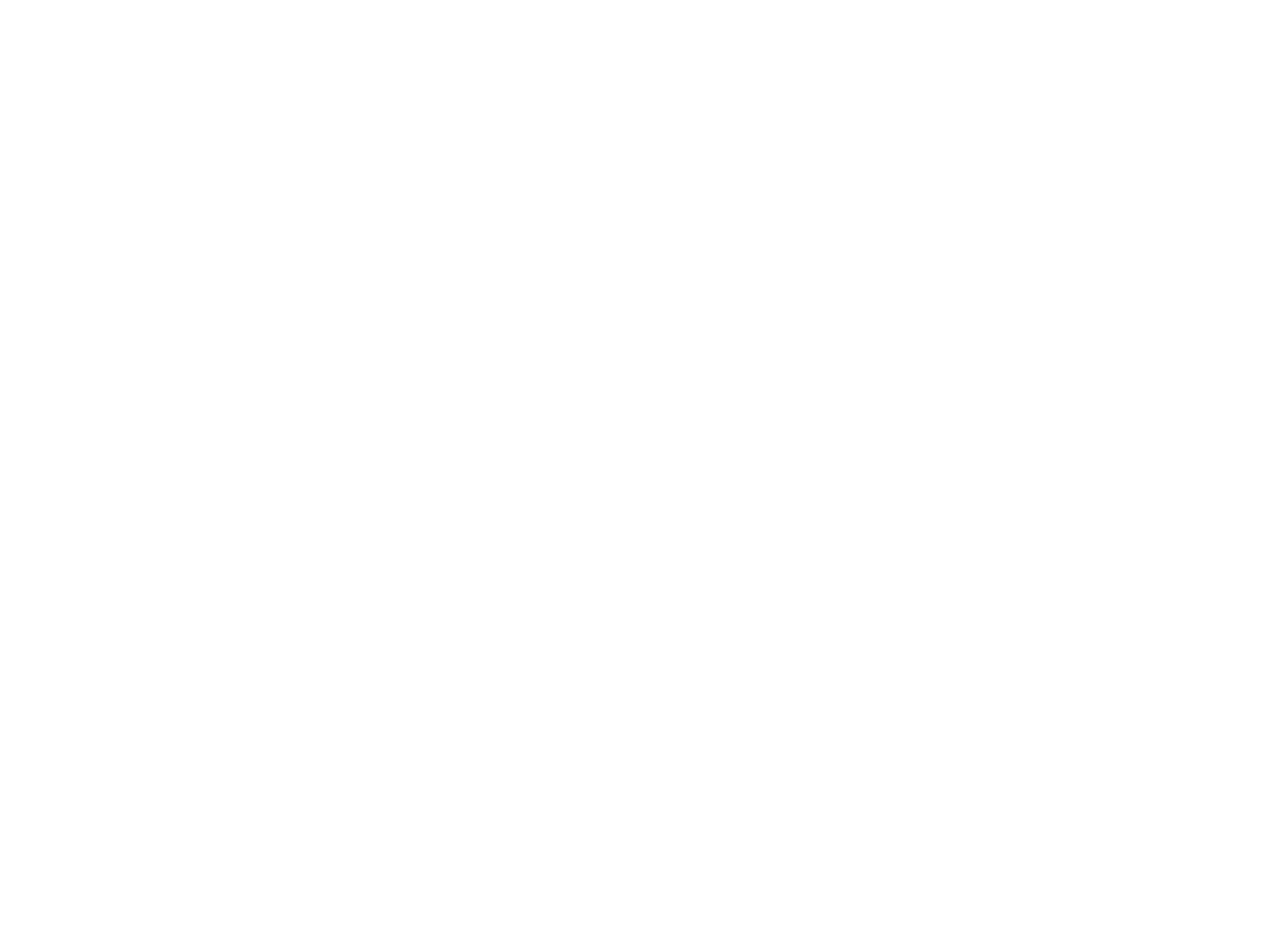
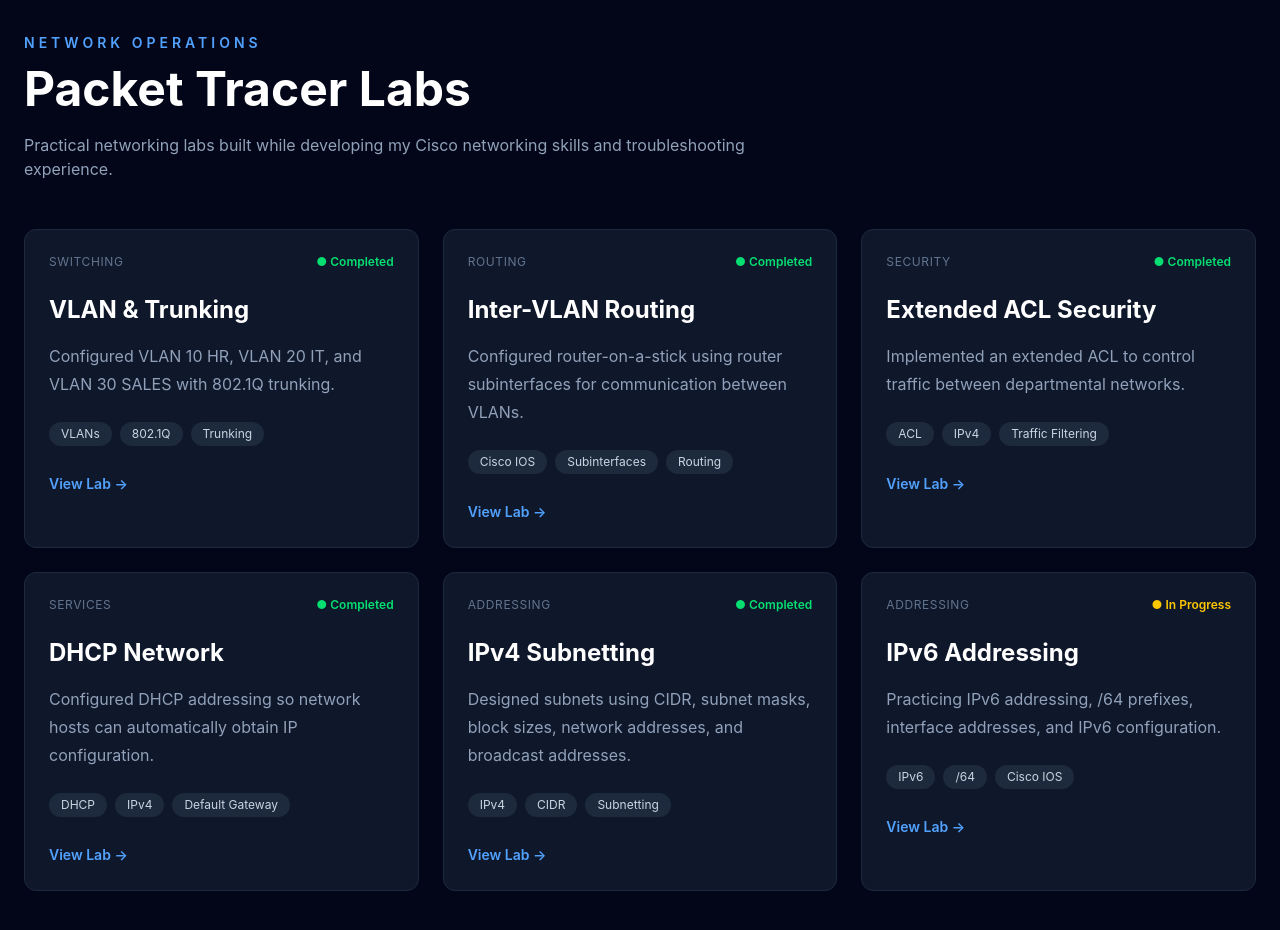
Before and after one commit to konkeokuhle/Networking_portfolio, a React (Vite) app: page / in a window 1280 px wide. Shown: the part 1780-2710 px from the top of the page. Before the commit the page ends 1717 px from the top, so only its background shows below. Built offline with nearby package versions, Linux system fonts and the light colour scheme.

Commit message:
Add Packet Tracer labs section

```diff
--- a/src/App.jsx
+++ b/src/App.jsx
@@ -1,13 +1,14 @@
 import Navbar from "./components/layout/Navbar";
 import Hero from "./components/sections/Hero";
 import Skills from "./components/sections/Skills";
-
+import Labs from "./components/sections/Labs";
 function App() {
   return (
     <>
       <Navbar />
       <Hero />
       <Skills />
+      <Labs />
     </>
   );
 }
--- /dev/null
+++ b/src/components/sections/Labs.jsx
@@ -0,0 +1,142 @@
+const labs = [
+  {
+    name: "VLAN & Trunking",
+    category: "Switching",
+    status: "Completed",
+    description:
+      "Configured VLAN 10 HR, VLAN 20 IT, and VLAN 30 SALES with 802.1Q trunking.",
+    technologies: ["VLANs", "802.1Q", "Trunking"],
+  },
+  {
+    name: "Inter-VLAN Routing",
+    category: "Routing",
+    status: "Completed",
+    description:
+      "Configured router-on-a-stick using router subinterfaces for communication between VLANs.",
+    technologies: ["Cisco IOS", "Subinterfaces", "Routing"],
+  },
+  {
+    name: "Extended ACL Security",
+    category: "Security",
+    status: "Completed",
+    description:
+      "Implemented an extended ACL to control traffic between departmental networks.",
+    technologies: ["ACL", "IPv4", "Traffic Filtering"],
+  },
+  {
+    name: "DHCP Network",
+    category: "Services",
+    status: "Completed",
+    description:
+      "Configured DHCP addressing so network hosts can automatically obtain IP configuration.",
+    technologies: ["DHCP", "IPv4", "Default Gateway"],
+  },
+  {
+    name: "IPv4 Subnetting",
+    category: "Addressing",
+    status: "Completed",
+    description:
+      "Designed subnets using CIDR, subnet masks, block sizes, network addresses, and broadcast addresses.",
+    technologies: ["IPv4", "CIDR", "Subnetting"],
+  },
+  {
+    name: "IPv6 Addressing",
+    category: "Addressing",
+    status: "In Progress",
+    description:
+      "Practicing IPv6 addressing, /64 prefixes, interface addresses, and IPv6 configuration.",
+    technologies: ["IPv6", "/64", "Cisco IOS"],
+  },
+];
+
+function Labs() {
+  return (
+    <section
+      id="projects"
+      className="bg-slate-950 text-white py-24 px-6"
+    >
+      <div className="max-w-7xl mx-auto">
+
+        {/* Section Header */}
+
+        <div className="mb-12">
+          <p className="text-blue-400 text-sm font-semibold tracking-[4px] uppercase">
+            Network Operations
+          </p>
+
+          <h2 className="text-4xl md:text-5xl font-bold mt-3">
+            Packet Tracer Labs
+          </h2>
+
+          <p className="text-slate-400 max-w-3xl mt-5">
+            Practical networking labs built while developing my Cisco
+            networking skills and troubleshooting experience.
+          </p>
+        </div>
+
+        {/* Labs */}
+
+        <div className="grid md:grid-cols-2 lg:grid-cols-3 gap-6">
+          {labs.map((lab) => (
+            <div
+              key={lab.name}
+              className="group bg-slate-900 border border-slate-800 rounded-xl p-6 hover:border-blue-500 transition"
+            >
+              {/* Status */}
+
+              <div className="flex items-center justify-between">
+                <span className="text-xs uppercase tracking-wider text-slate-500">
+                  {lab.category}
+                </span>
+
+                <span
+                  className={`text-xs font-semibold ${
+                    lab.status === "Completed"
+                      ? "text-green-400"
+                      : "text-yellow-400"
+                  }`}
+                >
+                  ● {lab.status}
+                </span>
+              </div>
+
+              {/* Title */}
+
+              <h3 className="text-2xl font-bold mt-6 group-hover:text-blue-400 transition">
+                {lab.name}
+              </h3>
+
+              {/* Description */}
+
+              <p className="text-slate-400 mt-4 leading-7">
+                {lab.description}
+              </p>
+
+              {/* Technologies */}
+
+              <div className="flex flex-wrap gap-2 mt-6">
+                {lab.technologies.map((technology) => (
+                  <span
+                    key={technology}
+                    className="px-3 py-1 text-xs rounded-full bg-slate-800 text-slate-300"
+                  >
+                    {technology}
+                  </span>
+                ))}
+              </div>
+
+              {/* Action */}
+
+              <button className="mt-7 text-sm text-blue-400 hover:text-blue-300 font-semibold">
+                View Lab →
+              </button>
+            </div>
+          ))}
+        </div>
+
+      </div>
+    </section>
+  );
+}
+
+export default Labs;
```
